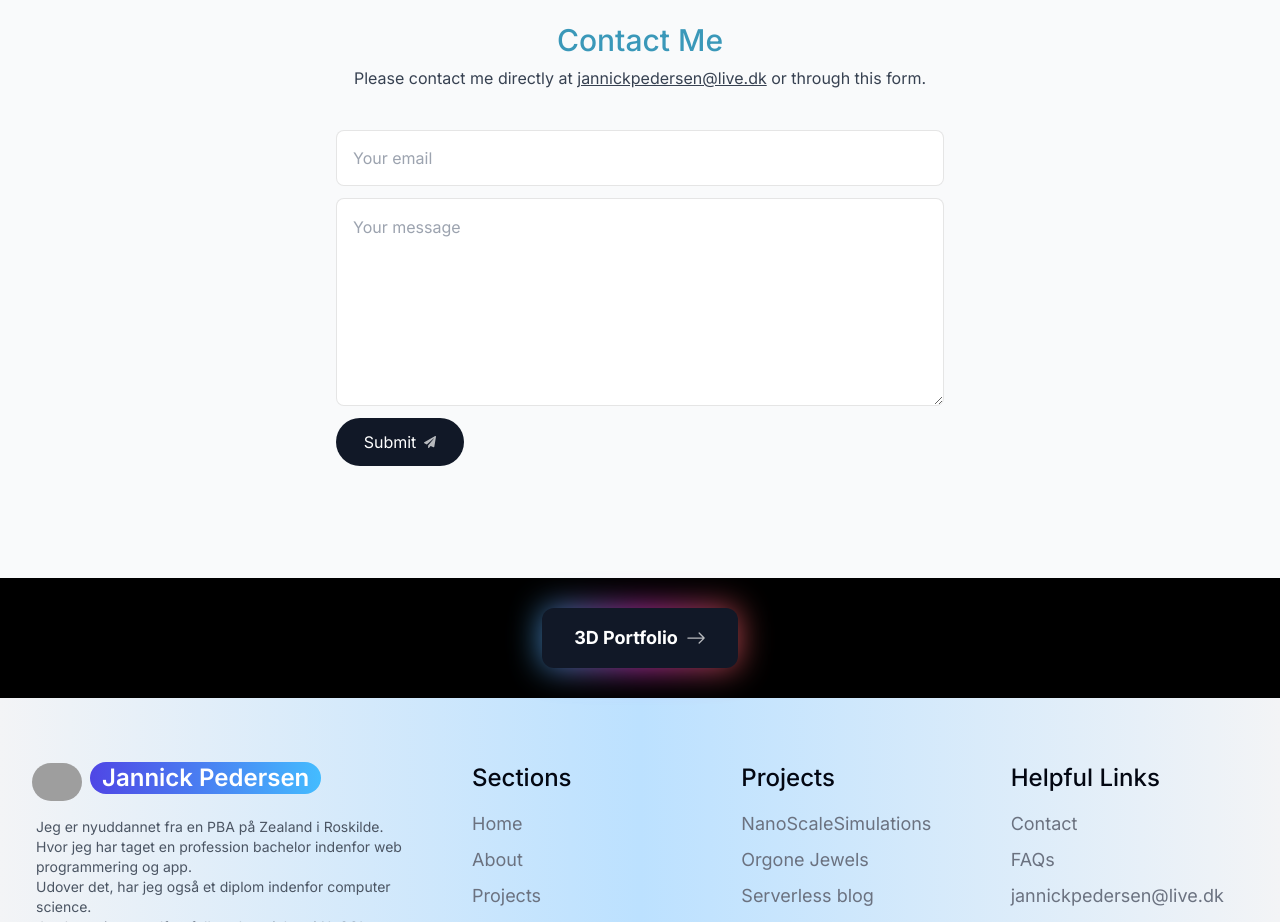
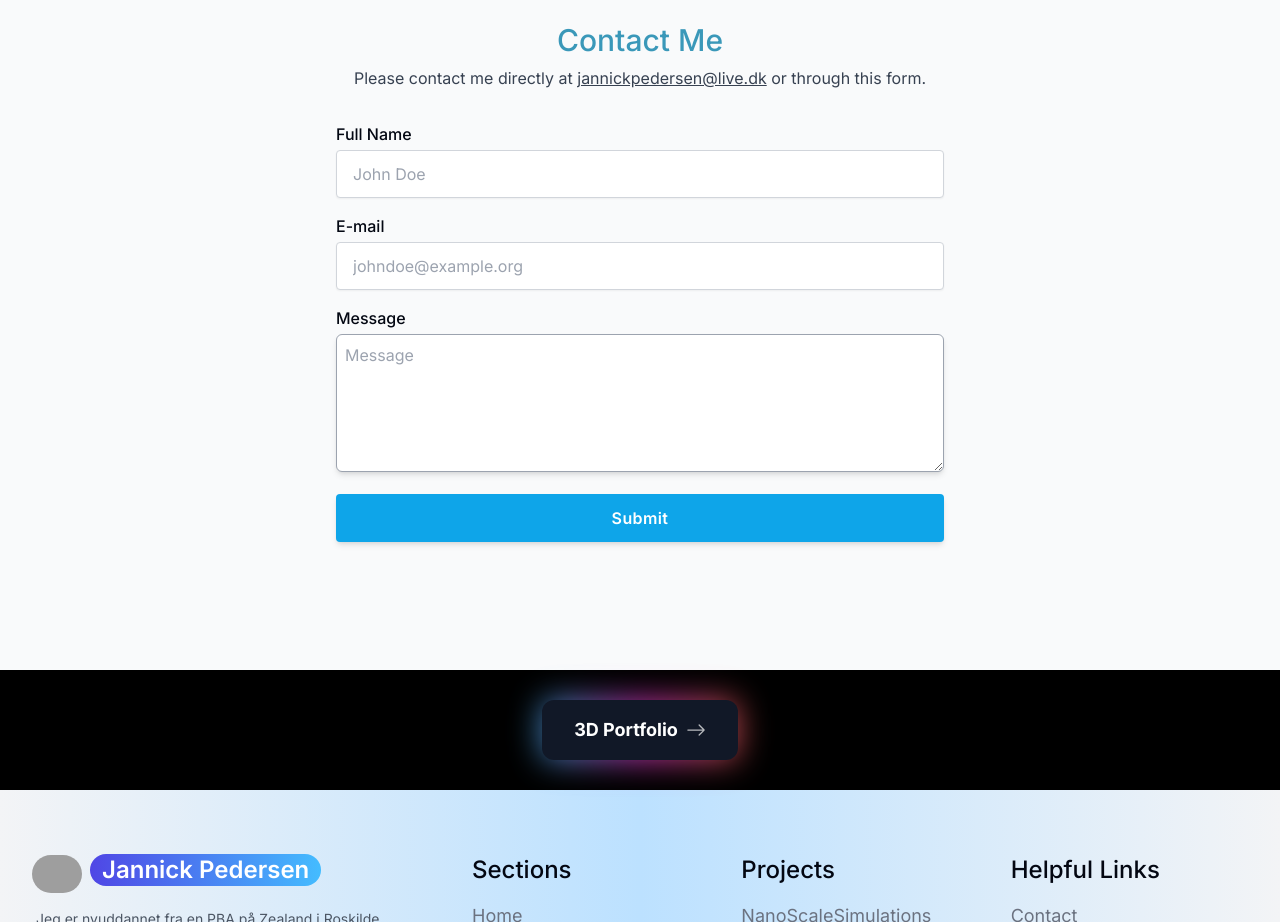
Before and after one commit to JannickPepe/MainPortfolio, a Next.js app: page / in a window 1280 px wide. Shown: the part 5760-6682 px from the top of the page. Built offline with nearby package versions, Linux system fonts and the light colour scheme; no server answers; grey boxes are pictures that could not be loaded.

Commit message:
email form with emailjs now

```diff
--- a/actions/sendEmail.ts
+++ /dev/null
@@ -1,47 +0,0 @@
-"use server";
-
-import React from "react";
-import { Resend } from "resend";
-import { validateString, getErrorMessage } from "@/lib/utils";
-import ContactFormEmail from "@/email/contact-form-email";
-
-const resend = new Resend(process.env.RESEND_API_KEY);
-
-export const sendEmail = async (formData: FormData) => {
-  const senderEmail = formData.get("senderEmail");
-  const message = formData.get("message");
-
-  // simple server-side validation
-  if (!validateString(senderEmail, 500)) {
-    return {
-      error: "Invalid sender email",
-    };
-  }
-  if (!validateString(message, 5000)) {
-    return {
-      error: "Invalid message",
-    };
-  }
-
-  let data;
-  try {
-    data = await resend.emails.send({
-      from: "Contact Form <onboarding@resend.dev>",
-      to: "jannickpedersen@live.dk",
-      subject: "Message from contact form",
-      reply_to: senderEmail,
-      react: React.createElement(ContactFormEmail, {
-        message: message,
-        senderEmail: senderEmail,
-      }),
-    });
-  } catch (error: unknown) {
-    return {
-      error: getErrorMessage(error),
-    };
-  }
-
-  return {
-    data,
-  };
-};
--- a/components/contact.tsx
+++ b/components/contact.tsx
@@ -1,15 +1,36 @@
+
 "use client";
 
-import React from "react";
+import React, { useState } from "react";
 import SectionHeading from "./section-heading";
 import { motion } from "framer-motion";
 import { useSectionInView } from "@/lib/hooks";
-import { sendEmail } from "@/actions/sendEmail";
-import SubmitBtn from "./submit-btn";
-import toast from "react-hot-toast";
+import sendEmail from "../email/sendEmail";
+import { ToastContainer, toast } from 'react-toastify';
+import 'react-toastify/dist/ReactToastify.css';
+
 
 export default function Contact() {
+
   const { ref } = useSectionInView("Contact");
+
+  const [formData, setFormData] = useState({
+    name: '',
+    email: '',
+    message: ''
+  });
+
+  const handleChange = (event: any) => {
+      setFormData({ ...formData, [event.target.name]: event.target.value });
+  };
+
+  const submitHandler = (e: any) => {
+      e.preventDefault();
+      sendEmail(formData);
+      setFormData({ name: '', email: '', message: '' });
+  };
+
+  const notify = () => toast.success("Message was send!");
 
   return (
     <motion.section
@@ -30,6 +51,18 @@ export default function Contact() {
       }}
     >
       <SectionHeading>Contact me</SectionHeading>
+      <ToastContainer
+        position="top-center"
+        autoClose={5000}
+        hideProgressBar={false}
+        newestOnTop={false}
+        closeOnClick
+        rtl={false}
+        pauseOnFocusLoss
+        draggable
+        pauseOnHover
+        theme="light"
+      />
 
       <p className="text-gray-700 -mt-6 dark:text-white/80">
         Please contact me directly at{" "}
@@ -39,36 +72,72 @@ export default function Contact() {
         or through this form.
       </p>
 
-      <form
-        className="mt-10 flex flex-col dark:text-black"
-        action={async (formData) => {
-          const { data, error } = await sendEmail(formData);
+      <form onSubmit={submitHandler} className="mt-8">
+        <div className="mb-1 sm:mb-2">
 
-          if (error) {
-            toast.error(error);
-            return;
-          }
+          <label htmlFor="firstName" className="mb-1 font-medium flex justify-start" >
+            Full Name
+          </label>
 
-          toast.success("Email sent successfully!");
-        }}
-      >
-        <input
-          className="h-14 px-4 rounded-lg borderBlack dark:bg-white dark:bg-opacity-80 dark:focus:bg-opacity-100 transition-all dark:outline-none"
-          name="senderEmail"
-          type="email"
-          required
-          maxLength={500}
-          placeholder="Your email"
-        />
-        <textarea
-          className="h-52 my-3 rounded-lg borderBlack p-4 dark:bg-white dark:bg-opacity-80 dark:focus:bg-opacity-100 transition-all dark:outline-none"
-          name="message"
-          placeholder="Your message"
-          required
-          maxLength={5000}
-        />
-        <SubmitBtn />
+          <input
+            placeholder="John Doe"
+            required
+            type="text"
+            className="flex-grow w-full h-12 px-4 mb-2 transition duration-200 bg-white border border-gray-300 rounded shadow-sm appearance-none focus:border-deep-purple-accent-400 focus:outline-none focus:shadow-outline"
+            id="firstName"
+            name="name"
+            value={formData.name}
+            onChange={handleChange}
+          />
+        </div>
+
+        <div className="mb-1 sm:mb-2">
+          <label htmlFor="email" className="mb-1 font-medium flex justify-start" >
+            E-mail
+          </label>
+
+          <input
+            placeholder="johndoe@example.org"
+            required
+            type="text"
+            className="flex-grow w-full h-12 px-4 mb-2 transition duration-200 bg-white border border-gray-300 rounded shadow-sm appearance-none focus:border-deep-purple-accent-400 focus:outline-none focus:shadow-outline"
+            id="email"
+            name="email"
+            value={formData.email}
+            onChange={handleChange}
+          />
+        </div>
+
+        <div className="mb-1 sm:mb-2">
+          <label htmlFor="email" className="mb-1 font-medium flex justify-start" >
+            Message
+          </label>
+
+          <textarea
+            className="mb-2 w-full rounded-md border border-gray-400 py-2 pl-2 pr-4 shadow-md dark:text-gray-300 sm:mb-0"
+            rows={5}
+            name="message"
+            value={formData.message}
+            onChange={handleChange}
+            placeholder="Message"
+            required
+          />
+        </div>
+
+        <div className="mt-4 mb-2 sm:mb-4">
+          <button
+            onClick={notify}
+            type="submit"
+            className="inline-flex items-center justify-center w-full h-12 px-6 font-semibold tracking-wide text-white transition duration-200 rounded shadow-md bg-sky-500 hover:bg-deep-purple-accent-700 focus:shadow-outline focus:outline-none hover:text-slate-600"
+          >
+            Submit
+          </button>
+        </div>
+
       </form>
+
     </motion.section>
+
   );
-}
+
+};
--- a/components/submit-btn.tsx
+++ /dev/null
@@ -1,24 +0,0 @@
-import React from "react";
-import { FaPaperPlane } from "react-icons/fa";
-import { experimental_useFormStatus as useFormStatus } from "react-dom";
-
-export default function SubmitBtn() {
-  const { pending } = useFormStatus();
-
-  return (
-    <button
-      type="submit"
-      className="group flex items-center justify-center gap-2 h-[3rem] w-[8rem] bg-gray-900 text-white rounded-full outline-none transition-all focus:scale-110 hover:scale-110 hover:bg-gray-950 active:scale-105 dark:bg-white dark:bg-opacity-10 disabled:scale-100 disabled:bg-opacity-65"
-      disabled={pending}
-    >
-      {pending ? (
-        <div className="h-5 w-5 animate-spin rounded-full border-b-2 border-white"></div>
-      ) : (
-        <>
-          Submit{" "}
-          <FaPaperPlane className="text-xs opacity-70 transition-all group-hover:translate-x-1 group-hover:-translate-y-1" />{" "}
-        </>
-      )}
-    </button>
-  );
-}
--- a/email/contact-form-email.tsx
+++ /dev/null
@@ -1,44 +0,0 @@
-import React from "react";
-import {
-  Html,
-  Body,
-  Head,
-  Heading,
-  Hr,
-  Container,
-  Preview,
-  Section,
-  Text,
-} from "@react-email/components";
-import { Tailwind } from "@react-email/tailwind";
-
-type ContactFormEmailProps = {
-  message: string;
-  senderEmail: string;
-};
-
-export default function ContactFormEmail({
-  message,
-  senderEmail,
-}: ContactFormEmailProps) {
-  return (
-    <Html>
-      <Head />
-      <Preview>New message from your portfolio site</Preview>
-      <Tailwind>
-        <Body className="bg-gray-100 text-black">
-          <Container>
-            <Section className="bg-white borderBlack my-10 px-10 py-4 rounded-md">
-              <Heading className="leading-tight">
-                You received the following message from the contact form
-              </Heading>
-              <Text>{message}</Text>
-              <Hr />
-              <Text>The sender's email is: {senderEmail}</Text>
-            </Section>
-          </Container>
-        </Body>
-      </Tailwind>
-    </Html>
-  );
-}
--- /dev/null
+++ b/email/sendEmail.js
@@ -0,0 +1,13 @@
+
+import emailjs from '@emailjs/browser';
+
+const sendEmail = (templateParams) => {
+    emailjs.send('service_1kb3ylc', 'template_w97hxyi', templateParams, 'gvEcdVDwX4As8OroG')
+        .then((response) => {
+        console.log('SUCCESS!', response.status, response.text);
+        }, (error) => {
+        console.log('FAILED...', error);
+        });
+}
+
+export default sendEmail;
--- a/package.json
+++ b/package.json
@@ -9,6 +9,7 @@
     "lint": "next lint"
   },
   "dependencies": {
+    "@emailjs/browser": "^3.11.0",
     "@react-email/components": "^0.0.7",
     "@react-email/tailwind": "^0.0.8",
     "@types/node": "20.3.2",
@@ -16,6 +17,7 @@
     "@types/react-dom": "18.2.6",
     "autoprefixer": "10.4.14",
     "clsx": "^1.2.1",
+    "emailjs": "^4.0.3",
     "eslint": "8.43.0",
     "eslint-config-next": "13.4.7",
     "framer-motion": "^10.16.10",
@@ -26,6 +28,7 @@
     "react-hot-toast": "^2.4.1",
     "react-icons": "^4.10.1",
     "react-intersection-observer": "^9.5.3",
+    "react-toastify": "^9.1.3",
     "react-vertical-timeline-component": "^3.6.0",
     "resend": "^0.16.0",
     "tailwindcss": "3.3.2",
```
Also changed, not shown: 1 other file (tests, documents, lock files or other folders).
